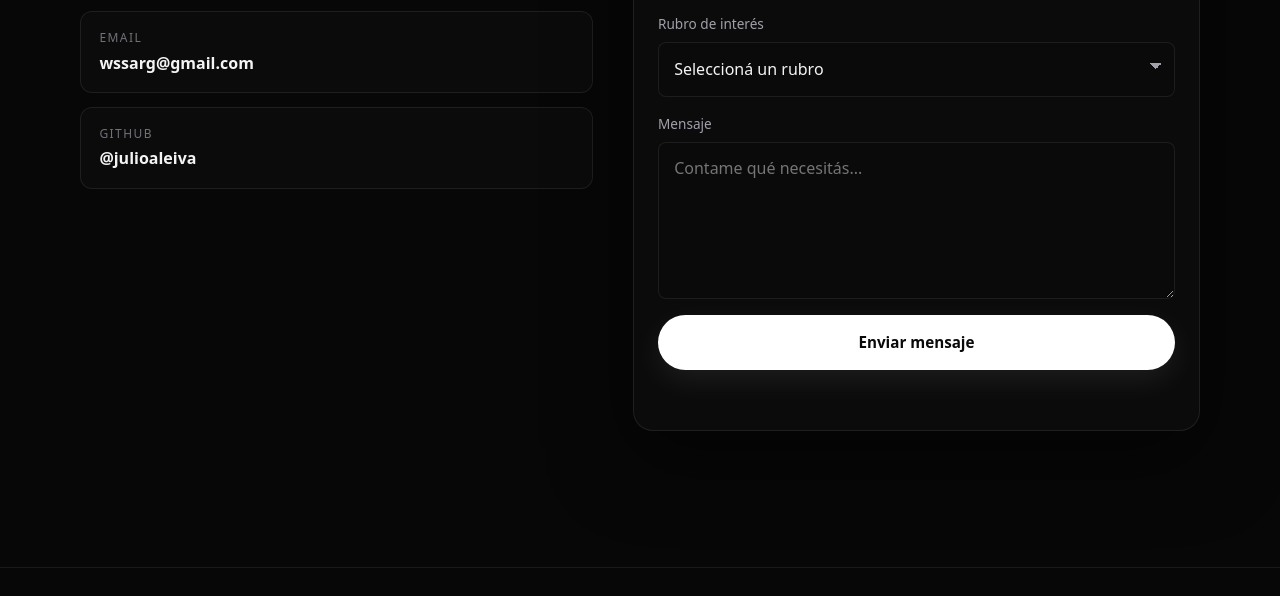
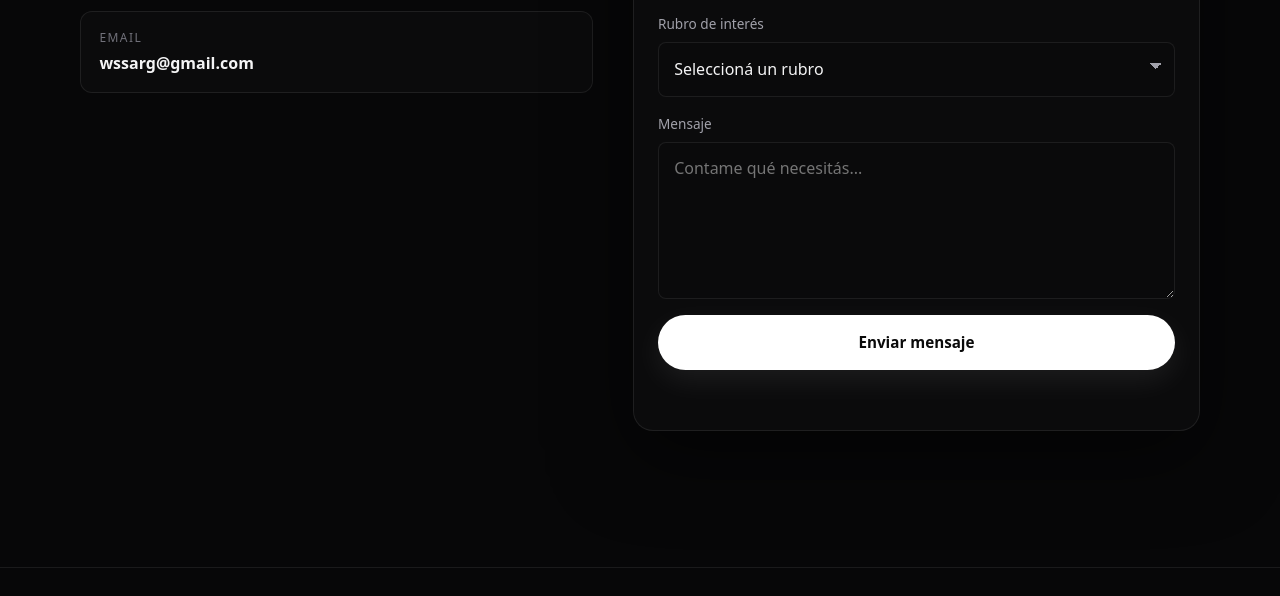
Before and after one commit to julioaleiva/wss-principal, a plain HTML site: page index.html in a window 1280 px wide. Shown: the part 8252-8848 px from the top of the page. Drawn offline with Linux system fonts and the light colour scheme.

Commit message:
Remove GitHub contact card

```diff
--- a/index.html
+++ b/index.html
@@ -1616,10 +1616,6 @@ strong { font-weight: 600; }
             <a class="channel" href="mailto:wssarg@gmail.com">
               <span class="channel__label">Email</span>
               <span class="channel__value">wssarg@gmail.com</span>
-            </a>
-            <a class="channel" href="https://github.com/julioaleiva" target="_blank" rel="noopener noreferrer">
-              <span class="channel__label">GitHub</span>
-              <span class="channel__value">@julioaleiva</span>
             </a>
           </div>
         </div>
```
